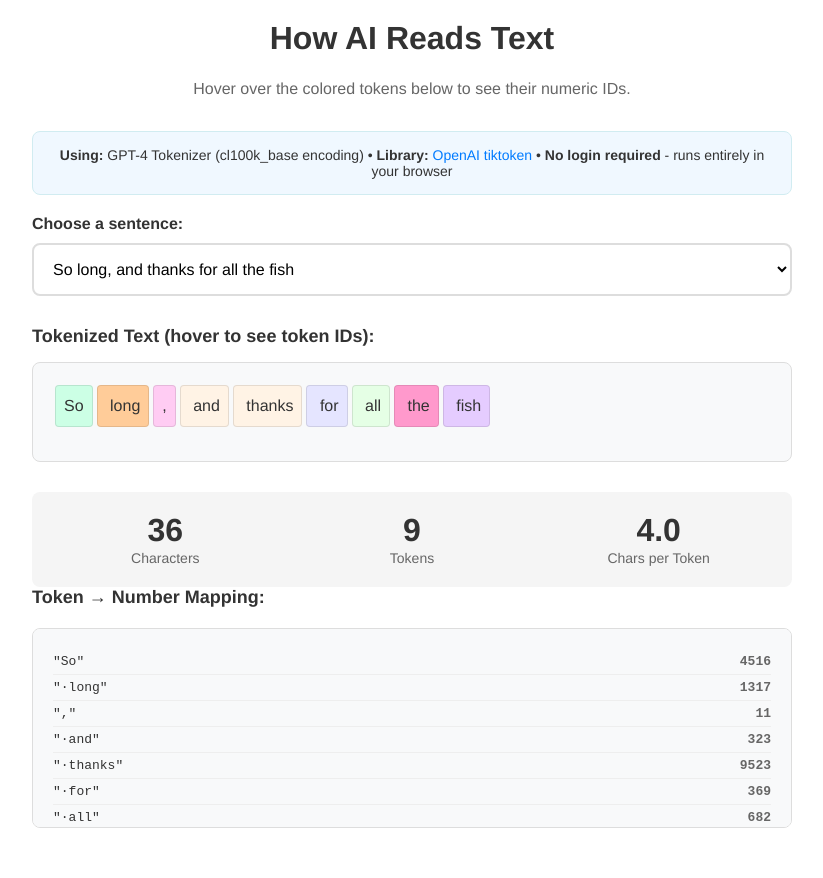
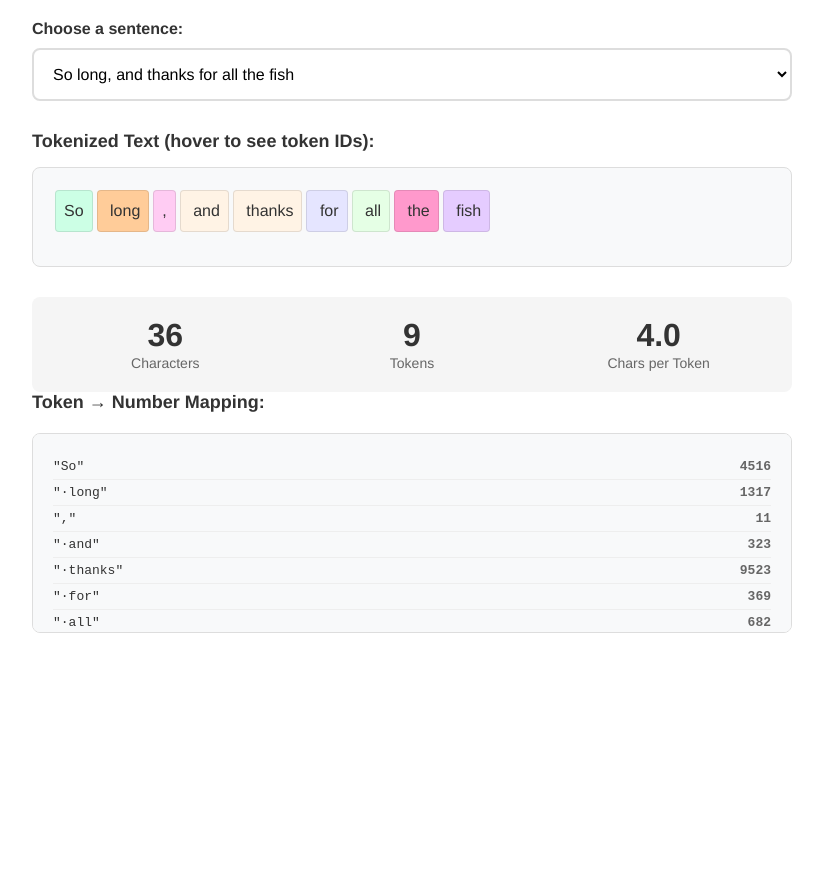
Before and after one commit to skotey/image-pixel-visualizer, a plain HTML site: page tokenized-text.html in a window 1280 px wide. Shown: the whole page, without its empty margins (228-1051 px from the left). After the commit the page ends 800 px from the top, so only its background shows below. Drawn offline with Linux system fonts and the light colour scheme.

Commit message:
Update tokenized-text.html

```diff
--- a/tokenized-text.html
+++ b/tokenized-text.html
@@ -241,18 +241,6 @@
 </head>
 <body>
     <div class="container">
-        <h1>How AI Reads Text</h1>
-
-        <div class="description">
-            Hover over the colored tokens below to see their numeric IDs.
-        </div>
-
-        <div class="tokenizer-info">
-            <strong>Using:</strong> GPT-4 Tokenizer (cl100k_base encoding) •
-            <strong>Library:</strong> <a href="https://github.com/openai/tiktoken" target="_blank">OpenAI tiktoken</a> •
-            <strong>No login required</strong> - runs entirely in your browser
-        </div>
-
         <div class="input-section">
             <label class="input-label" for="sentenceSelect">Choose a sentence:</label>
             <select id="sentenceSelect" class="sentence-select">
```
